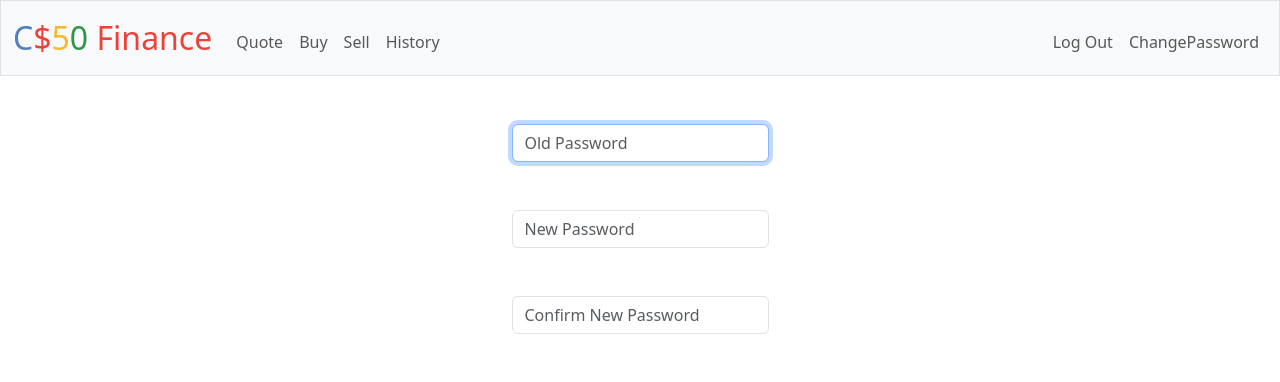
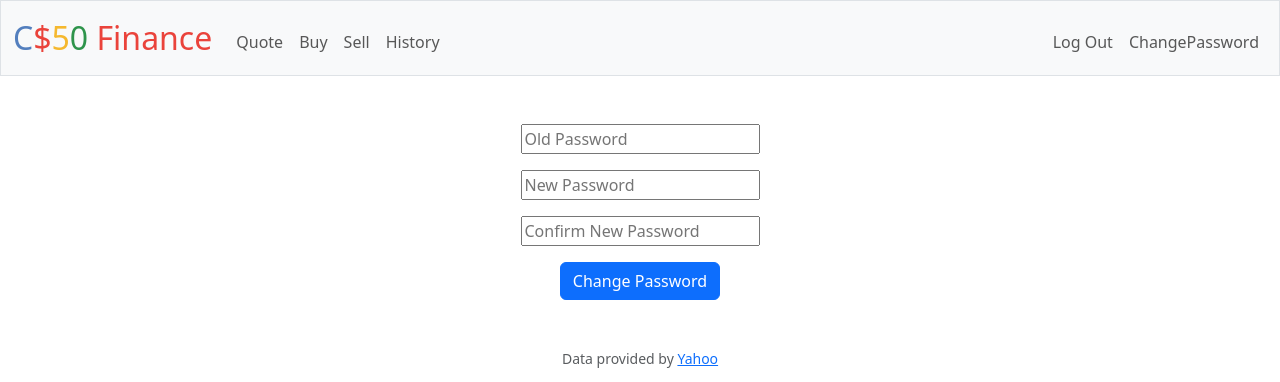
Before and after one commit to Scratchcarti/CS50, a Flask app: page /cpass in a window 1280 px wide. Shown: the top 382 px of the page. Run offline with Flask 3, Linux system fonts and the light colour scheme; a user stored in the database is signed in; some libraries are stand-ins or nearby versions.

Commit message:
Sat, Aug 17, 2024, 12:08 AM +05:30

```diff
--- a/finance/templates/cpass.html
+++ b/finance/templates/cpass.html
@@ -5,15 +5,15 @@
 
 {% block main %}
 <form action = "/cpass" method = "post">
-    <div class = "mb-5">
-        <input name = "oldpass" type = "password" autocomplete="off" autofocus class="form-control mx-auto w-auto" placeholder = "Old Password">
+    <div class = "mb-3">
+        <input name = "oldpass" type = "password" autocomplete="off"  placeholder = "Old Password">
     </div>
 
-    <div class = "mb-5">
-        <input name = "newpass" type = "password" autocomplete="off" autofocus class="form-control mx-auto w-auto" placeholder = "New Password">
+    <div class = "mb-3">
+        <input name = "newpass" type = "password" autocomplete="off"  placeholder = "New Password">
     </div>
-    <div class = "mb-5">
-        <input name = "confirm" type = "password" autocomplete="off" autofocus class="form-control mx-auto w-auto" placeholder = "Confirm New Password">
+    <div class = "mb-3">
+        <input name = "confirm" type = "password" autocomplete="off"  placeholder = "Confirm New Password">
     </div>
 
     <button type = "sumbit" class="btn btn-primary">Change Password</button>
```
